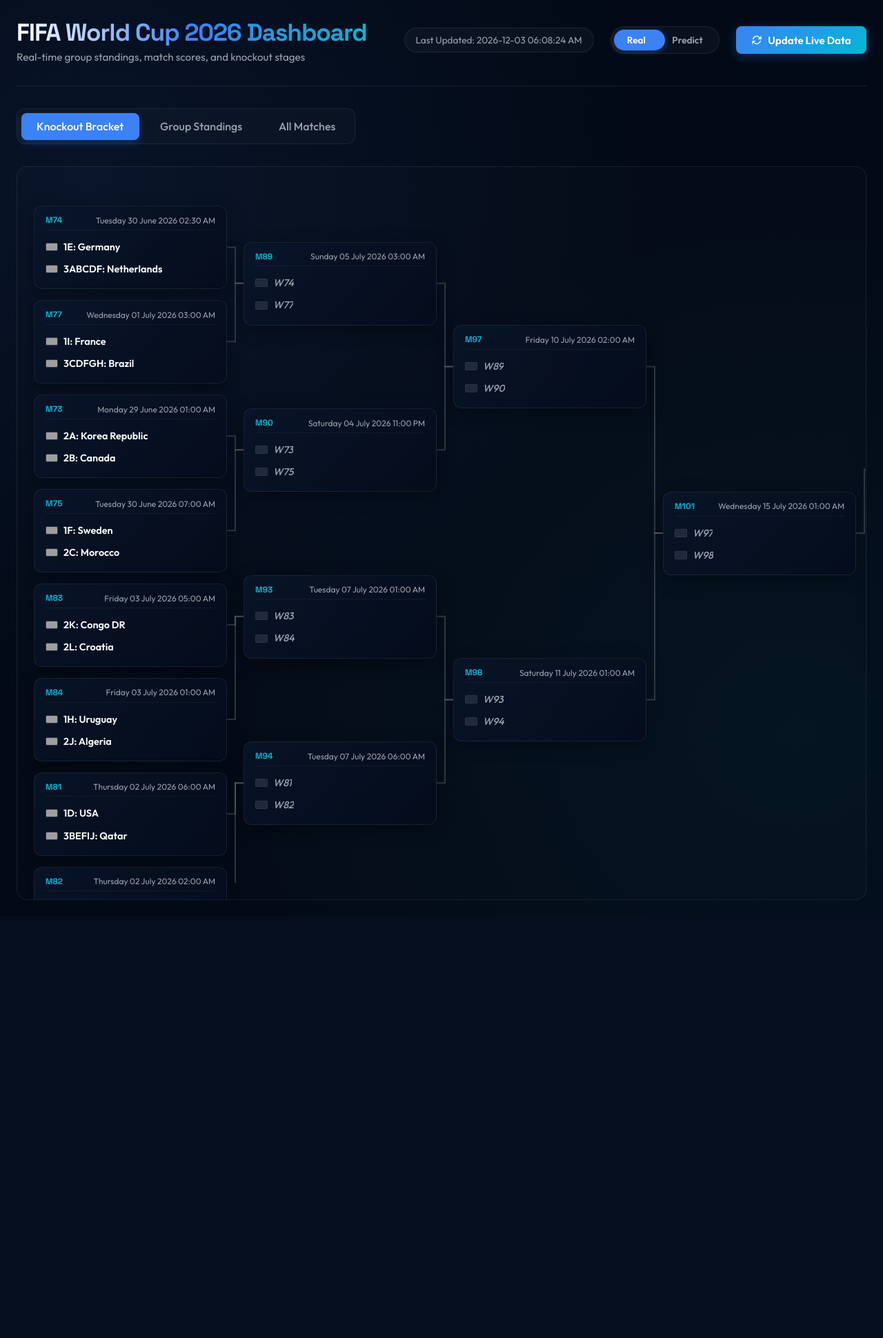
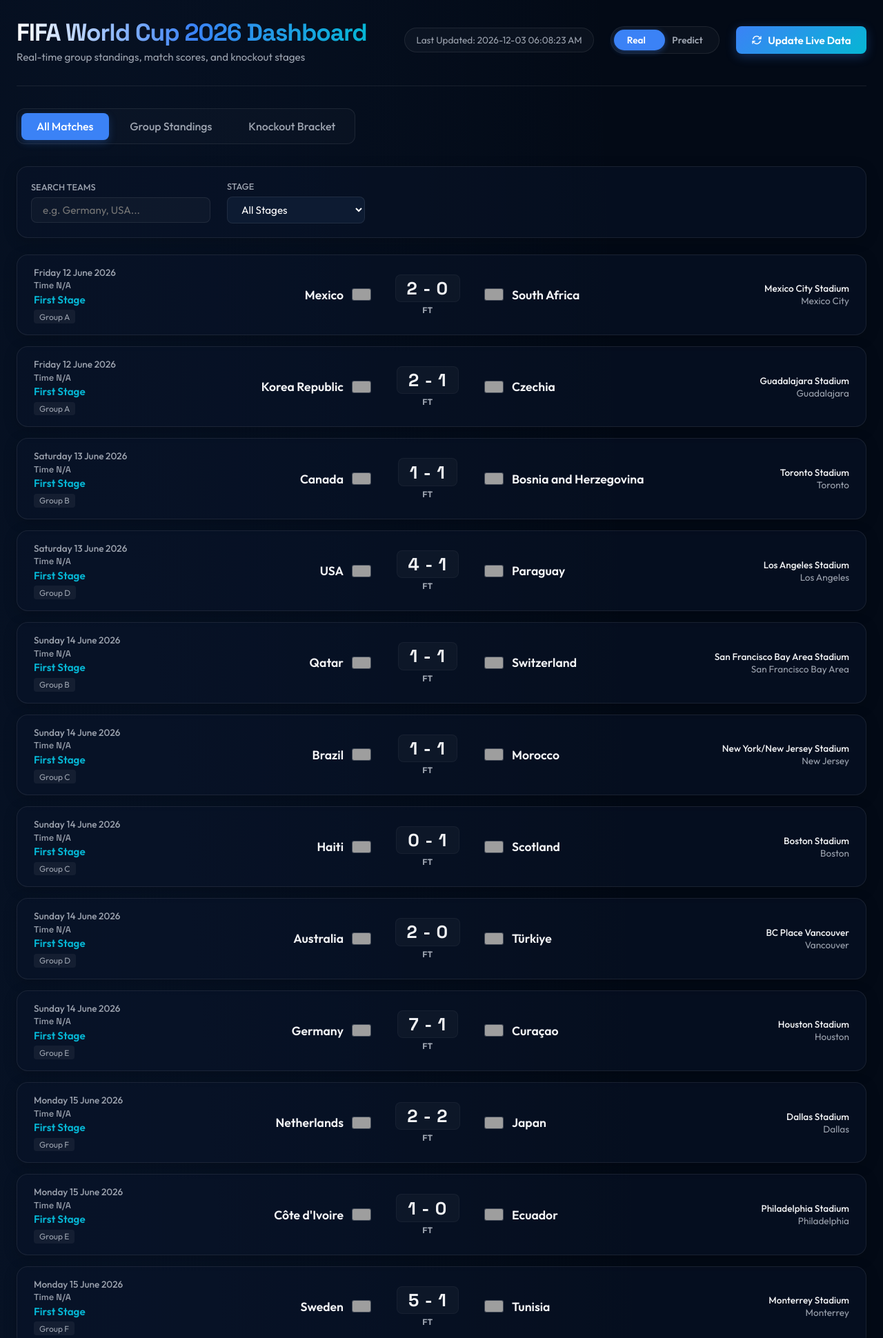
Before and after one commit to Tajwar19/FIFA-26, a Flask app: page / in a window 1280 px wide. Shown: the top 1940 px of the page at 69% size. Before the commit the page ends 1305 px from the top, so only its background shows below. Run offline with Flask 3, Linux system fonts and the light colour scheme; grey boxes are pictures that could not be loaded.

Commit message:
Update tab order: All Matches -> Group Standings -> Knockout Bracket

```diff
--- a/templates/index.html
+++ b/templates/index.html
@@ -915,9 +915,9 @@
 
         <!-- Navigation Tabs -->
         <div class="tabs-menu">
-            <button class="tab-btn active" onclick="switchTab('bracket')">Knockout Bracket</button>
+            <button class="tab-btn active" onclick="switchTab('matches')">All Matches</button>
             <button class="tab-btn" onclick="switchTab('standings')">Group Standings</button>
-            <button class="tab-btn" onclick="switchTab('matches')">All Matches</button>
+            <button class="tab-btn" onclick="switchTab('bracket')">Knockout Bracket</button>
         </div>
 
         <!-- LOADING SCREEN OVERLAY -->
@@ -930,7 +930,7 @@
         <!-- ==================== TABS CONTENT PANELS ==================== -->
 
         <!-- Tab 1: Knockout Bracket -->
-        <div class="tab-panel active" id="panel-bracket">
+        <div class="tab-panel" id="panel-bracket">
             <div class="bracket-scroll-wrapper">
                 <div class="bracket-container" id="bracket-root" style="position: relative;">
                     <!-- SVG overlay for connector lines -->
@@ -978,7 +978,7 @@
         </div>
 
         <!-- Tab 3: All Matches Playlist -->
-        <div class="tab-panel" id="panel-matches">
+        <div class="tab-panel active" id="panel-matches">
             <!-- Filter Bar -->
             <div class="filter-bar">
                 <div class="filter-group">
```
Also changed, not shown: index.html (+4 -4 lines).
